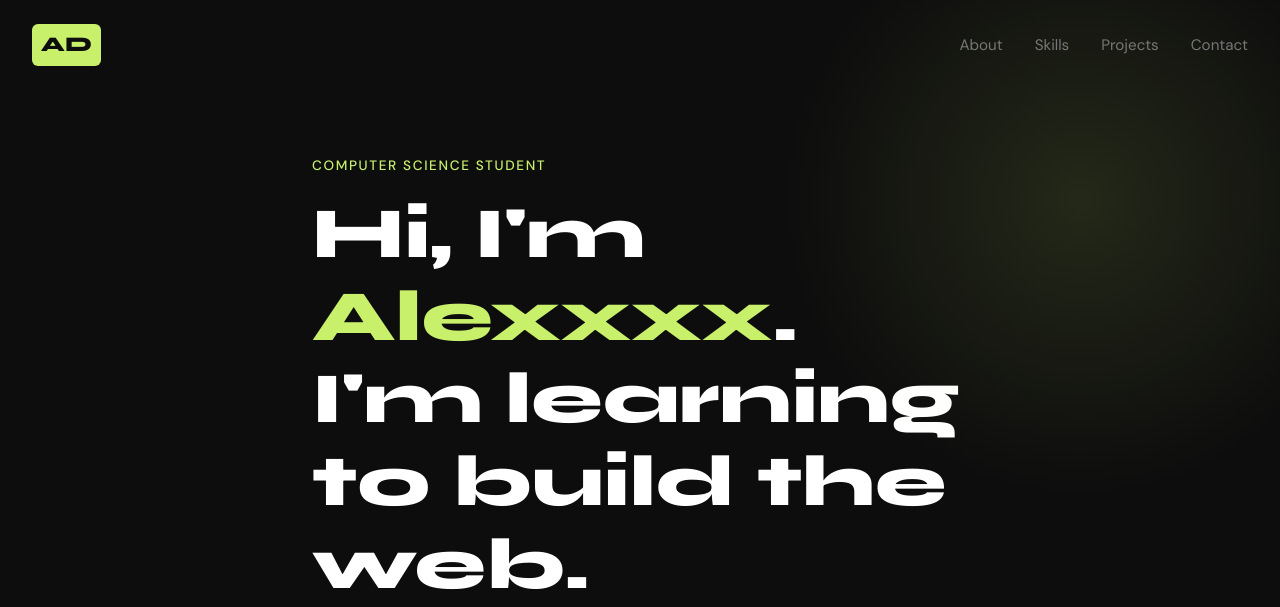
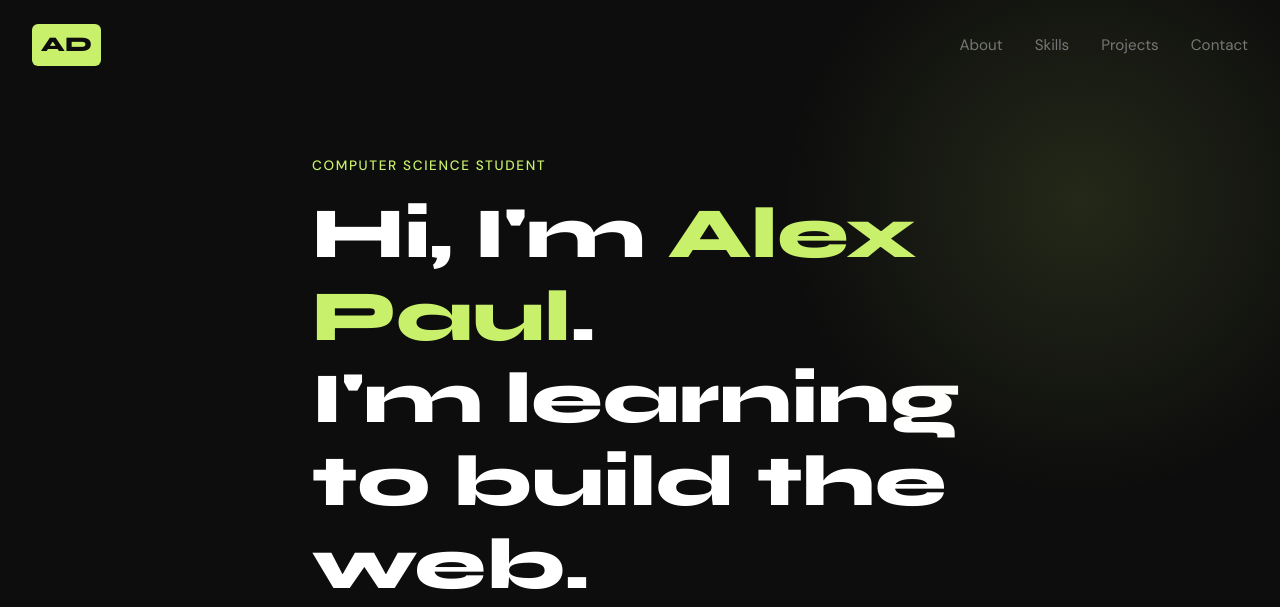
Before and after one commit to alexpaulreji19-lang/portfolio, a Flask app: page / in a window 1280 px wide. Shown: the top 607 px of the page. Run offline with Flask 3, Linux system fonts and the light colour scheme.

Commit message:
What I changed

```diff
--- a/app.py
+++ b/app.py
@@ -7,7 +7,8 @@ app = Flask(__name__)
 # ---------- Database setup ----------
 # Use /tmp/database.db on Render (ephemeral but works for demos)
 # For persistent data, use a hosted DB like PostgreSQL on Render
-DB_PATH = os.environ.get("DB_PATH", "/tmp/database.db")
+BASE_DIR = os.path.dirname(os.path.abspath(__file__))
+DB_PATH = os.environ.get("DB_PATH", os.path.join(BASE_DIR, "database.db"))
 
 def init_db():
     """Create the messages table if it doesn't exist."""
--- a/templates/index.html
+++ b/templates/index.html
@@ -24,7 +24,7 @@
 
     <div class="hero-content">
       <p class="hero-tag">Computer Science Student</p>
-      <h1>Hi, I'm <span class="accent">Alexxxx</span>.<br>I'm learning to build the web.</h1>
+      <h1>Hi, I'm <span class="accent">Alex Paul</span>.<br>I'm learning to build the web.</h1>
       <p class="hero-sub">A passionate CS student exploring web development — from building clean UIs to wiring up backends and databases.</p>
       <a href="#contact" class="btn">Get in touch ↓</a>
     </div>
```
